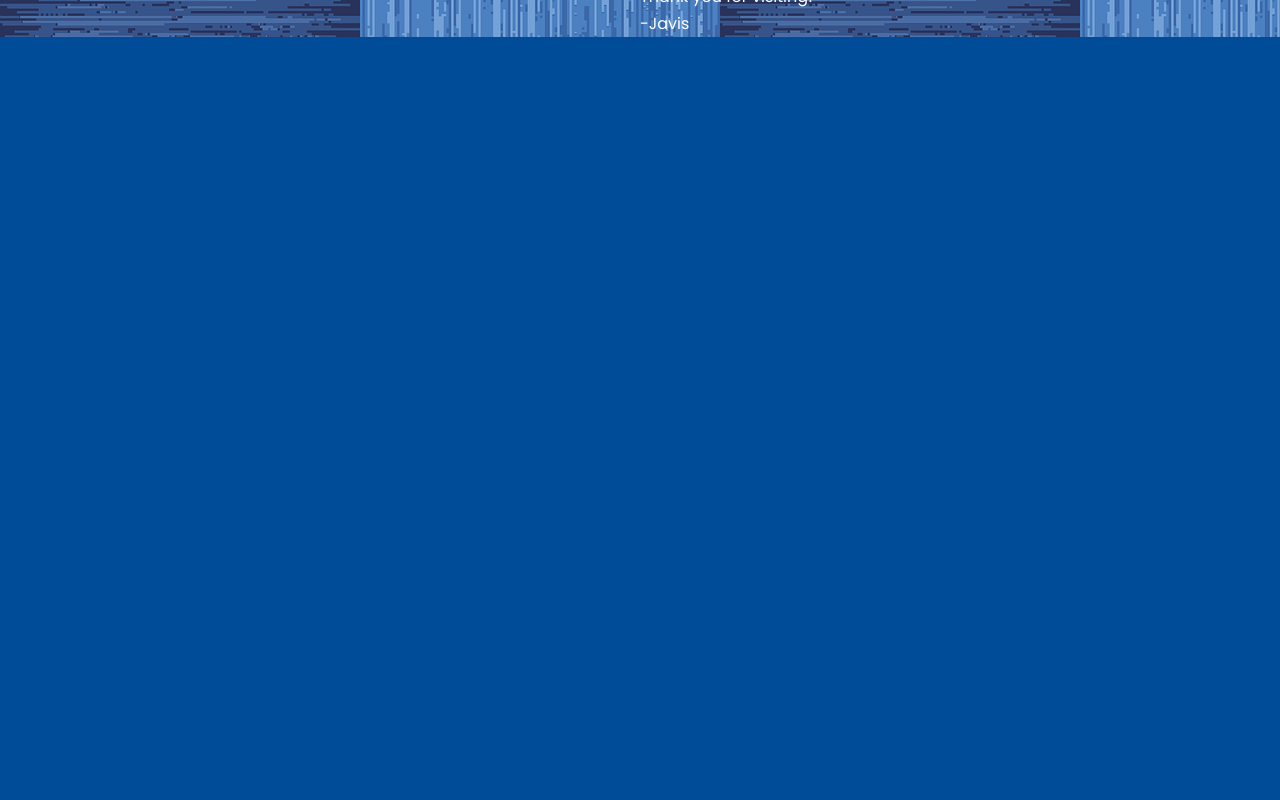
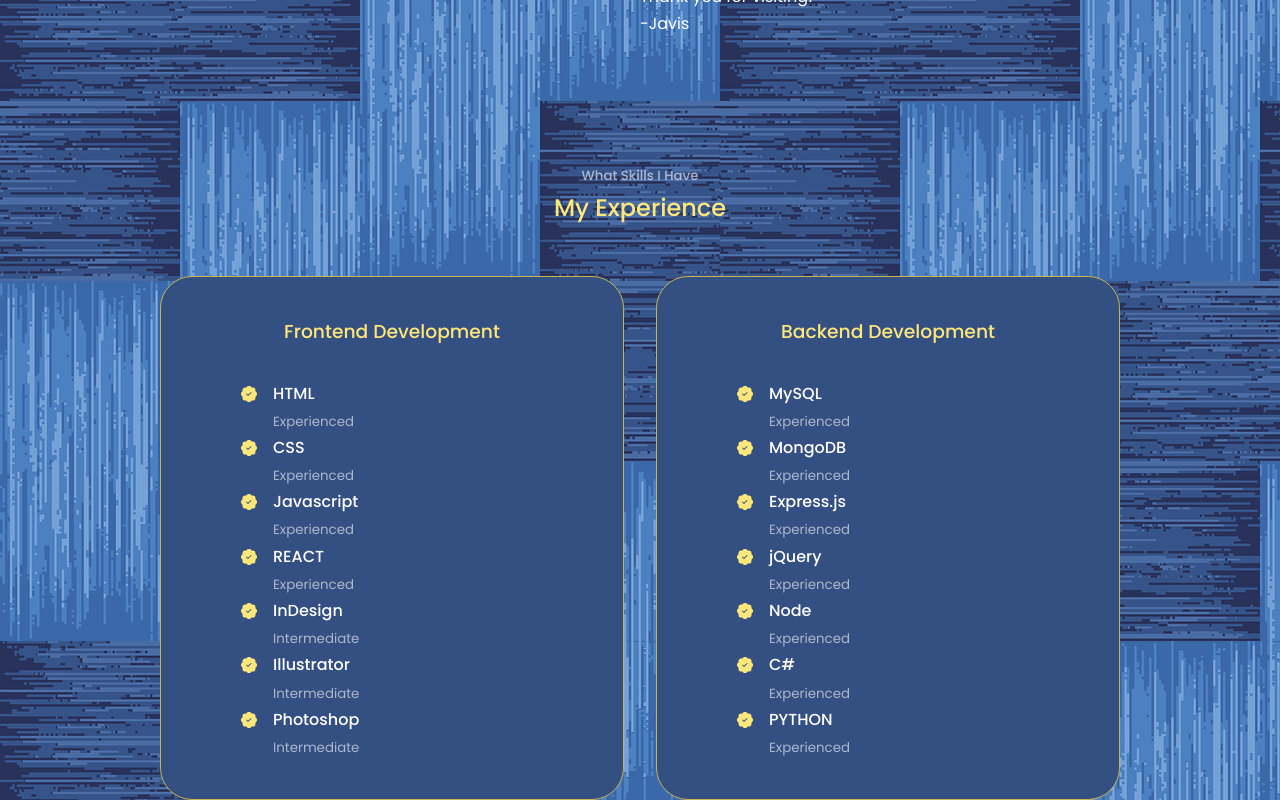
Before and after one commit to javiscarr/Javis_React_Portfolio, a React (Create React App) app in the folder react-portfolio/: page / in a window 1280 px wide. Shown: the part 1519-2319 px from the top of the page. Before the commit the page ends 1556 px from the top, so only its background shows below. Built offline with nearby package versions, Linux system fonts and the light colour scheme.

Commit message:
added experience/need to modify styling

```diff
--- a/react-portfolio/src/App.jsx
+++ b/react-portfolio/src/App.jsx
@@ -1,12 +1,13 @@
 import React from 'react'
-import Header from "./components/header/Header";
+import Header from "./components/header/Header"
 import About from './components/about/About'
-
+import Experience from './components/experience/Experience'
 const App = () => {
   return (
     <>
       <Header/>
       <About/>
+      <Experience/>
 
     </>
   )
--- a/react-portfolio/src/components/experience/Experience.jsx
+++ b/react-portfolio/src/components/experience/Experience.jsx
@@ -0,0 +1,125 @@
+import React from 'react'
+import './experience.css'
+import {BsPatchCheckFill} from 'react-icons/bs'
+
+const Experience = () => {
+  return (
+    <section id='experience'>
+    <h5>What Skills I Have</h5>
+    <h2>My Experience</h2>
+
+    <div className="container experience__container">
+      <div className="experience_frontend">
+        <h3>Frontend Development</h3>
+        <div className="experience_content">
+          <article className='experience__details'>
+            <BsPatchCheckFill className='experience__details-icon' />
+            <div>
+              <h4>HTML</h4>
+            <small className='text-light'>Experienced</small>
+            </div>
+            </article>
+
+
+
+            <article className='experience__details'>
+            <BsPatchCheckFill className='experience__details-icon'/>
+            <div><h4>CSS</h4>
+            <small className='text-light'>Experienced</small></div>
+            </article>
+
+            <article className='experience__details'>
+            <BsPatchCheckFill className='experience__details-icon'/>
+            <div><h4>Javascript</h4>
+            <small className='text-light'>Experienced</small></div>
+
+            </article>
+
+            <article className='experience__details'>
+            <BsPatchCheckFill className='experience__details-icon'/>
+            <div>
+            <h4>REACT</h4>
+            <small className='text-light'>Experienced</small>
+            </div>
+            </article>
+
+            <article className='experience__details'>
+            <BsPatchCheckFill className='experience__details-icon'/>
+         <div>   <h4>InDesign</h4>
+            <small className='text-light'>Intermediate</small></div>
+            </article>
+
+            <article className='experience__details'>
+            <BsPatchCheckFill className='experience__details-icon'/>
+          <div>
+          <h4>Illustrator</h4>
+            <small className='text-light'>Intermediate</small>
+          </div>
+            </article>
+
+
+            <article className='experience__details'>
+            <BsPatchCheckFill className='experience__details-icon'/>
+            <div><h4>Photoshop</h4>
+            <small className='text-light'>Intermediate</small></div>
+            </article>
+        </div>
+    </div>
+    {/* end of FRONTEND  */}
+
+<div className="experience__backend">
+<h3>Backend Development</h3>
+        <div className="experience_content">
+          <article className='experience__details'>
+            <BsPatchCheckFill className='experience__details-icon'/>
+            <div>
+            <h4>MySQL</h4>
+            <small className='text-light'>Experienced</small>
+            </div>
+            </article>
+
+            <article className='experience__details'>
+            <BsPatchCheckFill className='experience__details-icon'/>
+          <div>  <h4>MongoDB</h4>
+            <small className='text-light'>Experienced</small></div>
+            </article>
+
+            <article className='experience__details'>
+            <BsPatchCheckFill className='experience__details-icon'/>
+            <div><h4>Express.js</h4>
+            <small className='text-light'>Experienced</small></div>
+            </article>
+
+            <article className='experience__details'>
+            <BsPatchCheckFill className='experience__details-icon'/>
+            <div><h4>jQuery</h4>
+            <small className='text-light'>Experienced</small></div>
+            </article>
+
+            <article className='experience__details'>
+            <BsPatchCheckFill className='experience__details-icon'/>
+          <div>  <h4>Node</h4>
+            <small className='text-light'>Experienced</small></div>
+            </article>
+
+            <article className='experience__details'>
+            <BsPatchCheckFill className='experience__details-icon'/>
+            <div><h4>C#</h4>
+            <small className='text-light'>Experienced</small></div>
+            </article>
+
+            <article className='experience__details'>
+            <BsPatchCheckFill className='experience__details-icon'/>
+           <div> <h4>PYTHON</h4>
+            <small className='text-light'>Experienced</small></div>
+            </article>
+
+        </div>
+  </div>
+</div>
+
+    </section>
+  )
+}
+
+export default Experience
--- a/react-portfolio/src/components/experience/experience.css
+++ b/react-portfolio/src/components/experience/experience.css
@@ -0,0 +1,71 @@
+.experience__container {
+    display: grid;
+    grid-template-columns: 1fr 1fr;
+    gap: 2rem;
+}
+
+.experience__container > div {
+    background: var(--color-bg);
+    padding: 2.4rem 5rem;
+    border-radius: 2rem;
+    border: 1px solid transparent;
+    border-color: var(--color-primary-variant);
+
+}
+
+
+.experience__container > div h3 {
+    text-align: center;
+    margin-bottom: 2rem;
+    color: var(--color-primary);
+
+}
+ .experience__content {
+     display: grid;
+     grid-template-columns: 1fr 1fr;
+     row-gap: 2rem;
+
+ }
+
+ .experience__details {
+     display: flex;
+     gap: 1rem;
+ }
+
+ .experience__details-icon {
+     margin-top: 6px;
+     color: var(--color-primary);
+ }
+
+ /* media queries */
+/* media queries(medium devices) */
+
+@media screen and (max-width: 1024px) {
+    .experience__container {
+        grid-template-columns: 1fr;
+
+
+    }
+    .experience__container > div {
+        width: 80%;
+        padding: 2rem;
+        margin: 0 auto;
+    }
+
+    .experience__content {
+        padding: 1rem;
+    }
+
+ }
+
+ /* media queries(small devices) */
+
+ @media screen and (max-width: 600px) {
+     .experience__container {
+         gap: 1rem;
+     }
+
+    .experience__container > div {
+        width: 100%;
+        padding: 2rem 1rem;
+    }}
--- a/react-portfolio/src/index.css
+++ b/react-portfolio/src/index.css
@@ -25,7 +25,7 @@
 
 }
 :root {
-    --color-bg: rgb(0, 76, 153);
+    --color-bg: rgb(52, 79, 130);
     --color-bg-variant: #2C5F2DFF;
     --color-primary: #FFE77AFF;
     --color-primary-variant: rgb(202, 180, 79);
```
